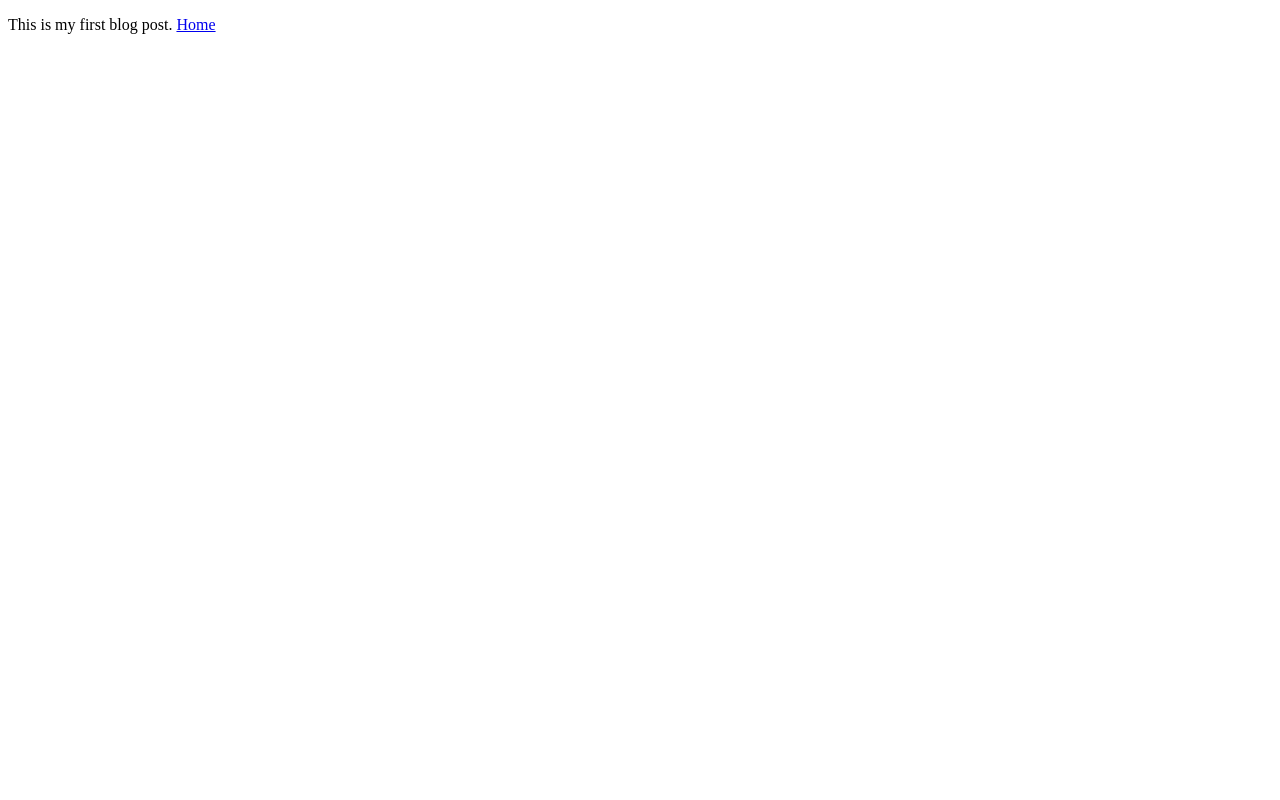
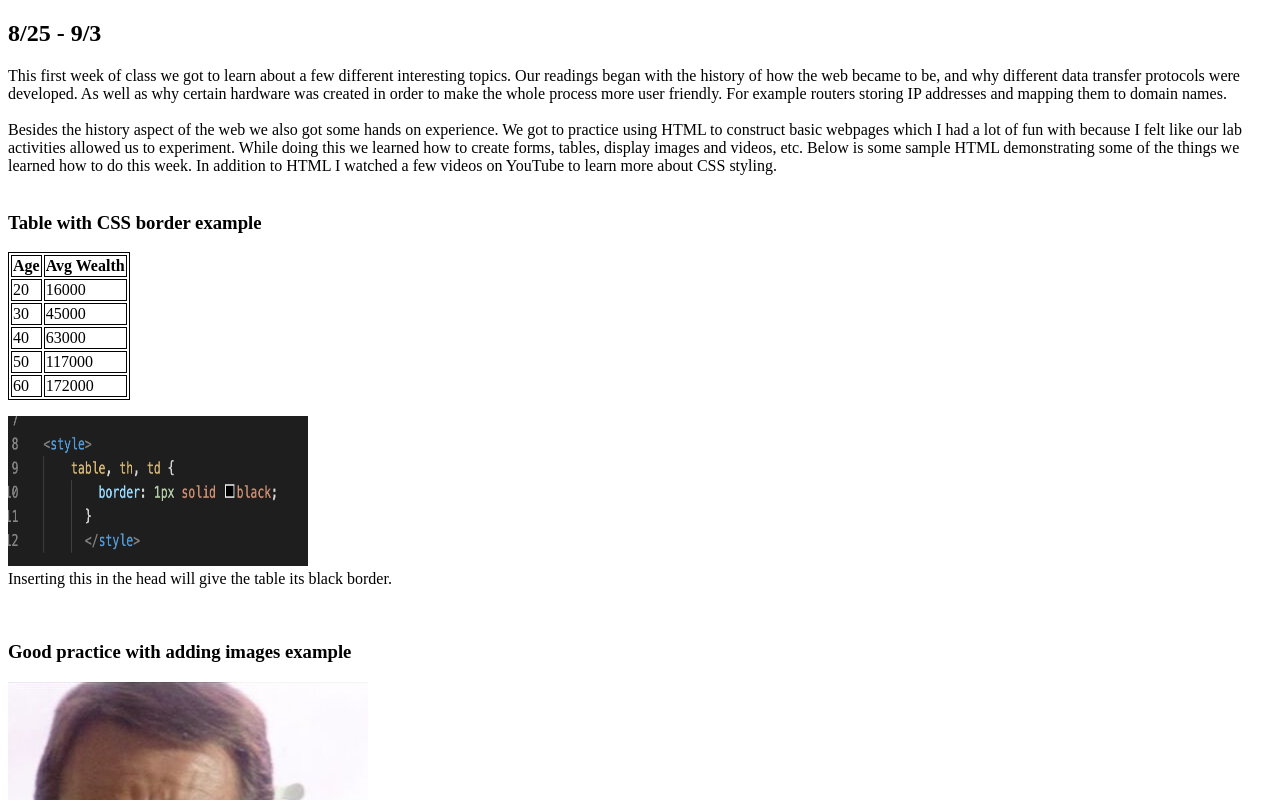
Before and after one commit to wqkdukes/webdevblog, a plain HTML site: page blog1.html in a window 1280 px wide. Shown: the top 800 px of the page. Drawn offline with Linux system fonts and the light colour scheme.

Commit message:
first blog post

```diff
--- a/blog1.html
+++ b/blog1.html
@@ -1,9 +1,93 @@
 <!DOCTYPE html>
 
 <html>
+    <head>
+        <style>
+        table, th, td {
+            border: 1px solid black;
+          }
+          </style>
+    </head>
 
     <body>
-        <p>This is my first blog post. <a href = "index.html">Home</a></p>
+        <h2>8/25 - 9/3</h2>
+
+        <p>This first week of class we got to learn about
+            a few different interesting topics. Our readings began
+            with the history of how the web became to be, and why
+            different data transfer protocols were developed. As well as why certain
+            hardware was created in order to make the whole process more
+            user friendly. For example routers storing IP addresses and
+            mapping them to domain names.
+
+            <br>
+            <br>
+
+            Besides the history aspect of the web we also got some hands on experience.
+            We got to practice using HTML to construct basic webpages which I had a lot
+            of fun with because I felt like our lab activities allowed us to experiment.
+            While doing this we learned how to create forms, tables, display images and videos,
+            etc. Below is some sample HTML demonstrating some of the things we learned how
+            to do this week. In addition to HTML I watched a few videos on YouTube to learn
+            more about CSS styling.
+
+            <br>
+            <br>
+
+            <h3>Table with CSS border example</h3>
+
+            <table>
+            <tr>
+                <th>Age</th>
+                <th>Avg Wealth</th>
+            </tr>
+            <tr>
+                <td>20</td>
+                <td>16000</td>
+            </tr>
+            <tr>
+                <td>30</td>
+                <td>45000</td>
+            </tr>
+            <tr>
+                <td>40</td>
+                <td>63000</td>
+            </tr>
+            <tr>
+                <td>50</td>
+                <td>117000</td>
+            </tr>
+            <tr>
+                <td>60</td>
+                <td>172000</td>
+            </tr>
+            </table>
+
+
+
+            <p><img src = "screen1.png" alt = "code example" width = "300" height = "150"> <br>
+                Inserting this in the head will give the table its black border.</p>
+
+
+            <br>
+
+            <h3>Good practice with adding images example</h3>
+            <p><img src = screen2.jpeg alt = "Brody from the movie Jaws"></p>
+            <p>Adding images to your page is relatively simply, I could for example
+                just add the image above by adding "img src = brody.jpeg" but that
+                wouldn't make the site accessible to those who navigate the web with
+                disabilities. You have to make sure you include alt tags, and if you plan
+                on your website becoming popular you should be making it as accessible as
+                possible.
+            </p>
+
+            <br>
+            <br>
+
+
+            <a href = "index.html">Home</a>
+
+        </p>
 
 
 
```
Also changed, not shown: index.html (+4 -2 lines), lore.html (added, +22 -0 lines), screen1.png (added), screen2.jpeg (added).
